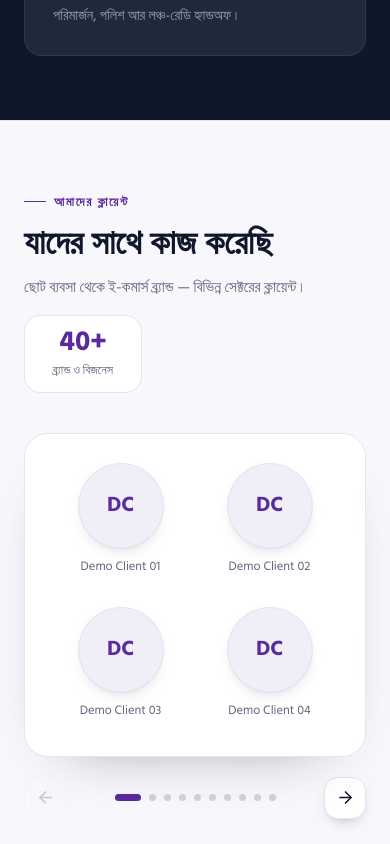
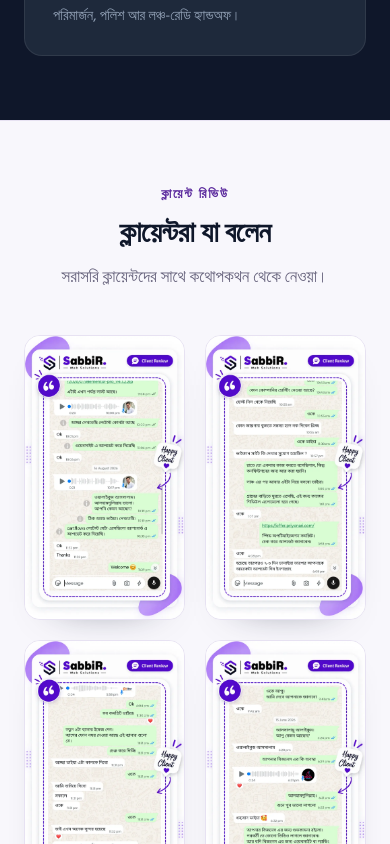
Before and after one commit to sourov6580/sabbir-web-solutions, a Next.js app: page / in a window 390 px wide. Shown: the part 5700-6544 px from the top of the page. Built offline with nearby package versions, Linux system fonts and the light colour scheme.

Commit message:
Add files via upload

```diff
--- a/components/Home.jsx
+++ b/components/Home.jsx
@@ -1,7 +1,7 @@
 "use client";
 
 import React, { useState, useEffect } from "react";
-import ClientLogos from "@/components/ClientLogos";
+import Reviews from "@/components/Reviews";
 import Link from "next/link";
 import {
   ArrowRight, ArrowUpRight, Globe, Video, Check, X,
@@ -299,8 +299,8 @@ export default function Home() {
         </div>
       </section>
 
-      {/* ============ CLIENT LOGOS ============ */}
-      <ClientLogos />
+      {/* ============ CLIENT REVIEWS ============ */}
+      <Reviews />
 
       {/* ============ TESTIMONIALS (আপাতত বন্ধ — আসল রিভিউ পেলে চালু করবেন) ============ */}
       {/*
--- /dev/null
+++ b/components/Reviews.jsx
@@ -0,0 +1,194 @@
+"use client";
+
+import React, { useState, useEffect, useCallback } from "react";
+import { X, ChevronLeft, ChevronRight, Maximize2 } from "lucide-react";
+import { reviews } from "@/content/site";
+import { Reveal, SectionHead } from "@/components/shared";
+import { C } from "@/components/tokens";
+
+const RATIO = "941 / 1672"; // রিভিউ ইমেজের অনুপাত
+
+function Lightbox({ items, index, setIndex, onClose }) {
+  const prev = useCallback(() => setIndex((i) => (i - 1 + items.length) % items.length), [items.length, setIndex]);
+  const next = useCallback(() => setIndex((i) => (i + 1) % items.length), [items.length, setIndex]);
+
+  useEffect(() => {
+    const onKey = (e) => {
+      if (e.key === "Escape") onClose();
+      if (e.key === "ArrowLeft") prev();
+      if (e.key === "ArrowRight") next();
+    };
+    document.addEventListener("keydown", onKey);
+    const prevOverflow = document.body.style.overflow;
+    document.body.style.overflow = "hidden";
+    return () => {
+      document.removeEventListener("keydown", onKey);
+      document.body.style.overflow = prevOverflow;
+    };
+  }, [onClose, prev, next]);
+
+  const item = items[index];
+  if (!item) return null;
+
+  const navBtn = {
+    width: 44,
+    height: 44,
+    borderRadius: 999,
+    border: "none",
+    cursor: "pointer",
+    background: "rgba(255,255,255,.14)",
+    color: "#fff",
+    display: "flex",
+    alignItems: "center",
+    justifyContent: "center",
+    flexShrink: 0,
+  };
+
+  return (
+    <div
+      onClick={onClose}
+      style={{
+        position: "fixed",
+        inset: 0,
+        zIndex: 130,
+        background: "rgba(10,12,24,.9)",
+        backdropFilter: "blur(6px)",
+        display: "flex",
+        alignItems: "center",
+        justifyContent: "center",
+        gap: 14,
+        padding: 20,
+        animation: "rvFade .18s ease",
+      }}
+    >
+      <style>{`
+        @keyframes rvFade { from { opacity: 0 } to { opacity: 1 } }
+        @keyframes rvPop { from { opacity: 0; transform: scale(.97) } to { opacity: 1; transform: none } }
+      `}</style>
+
+      {items.length > 1 && (
+        <button onClick={(e) => { e.stopPropagation(); prev(); }} aria-label="আগের রিভিউ" style={navBtn}>
+          <ChevronLeft size={22} />
+        </button>
+      )}
+
+      <div onClick={(e) => e.stopPropagation()} style={{ position: "relative", animation: "rvPop .22s ease" }}>
+        <button
+          onClick={onClose}
+          aria-label="বন্ধ করুন"
+          style={{ ...navBtn, position: "absolute", top: -54, right: 0, width: 38, height: 38 }}
+        >
+          <X size={20} />
+        </button>
+
+        <img
+          src={item.image}
+          alt={item.alt || "ক্লায়েন্ট রিভিউ"}
+          style={{
+            maxHeight: "84vh",
+            maxWidth: "88vw",
+            borderRadius: 14,
+            display: "block",
+            boxShadow: "0 30px 80px -20px rgba(0,0,0,.7)",
+          }}
+        />
+
+        <div style={{ marginTop: 12, textAlign: "center", color: "rgba(255,255,255,.75)", fontSize: 13 }}>
+          {index + 1} / {items.length}
+        </div>
+      </div>
+
+      {items.length > 1 && (
+        <button onClick={(e) => { e.stopPropagation(); next(); }} aria-label="পরের রিভিউ" style={navBtn}>
+          <ChevronRight size={22} />
+        </button>
+      )}
+    </div>
+  );
+}
+
+export default function Reviews() {
+  const items = reviews?.items || [];
+  const [open, setOpen] = useState(null);
+
+  if (items.length === 0) return null;
+
+  return (
+    <section style={{ background: C.light, borderTop: `1px solid ${C.line}`, borderBottom: `1px solid ${C.line}` }}>
+      <div className="mx-auto px-6 py-16" style={{ maxWidth: 1200 }}>
+        <style>{`
+          .rv-card { transition: transform .28s cubic-bezier(.34,1.3,.64,1), box-shadow .28s ease; }
+          .rv-card:hover { transform: translateY(-6px); box-shadow: 0 26px 50px -28px rgba(15,23,42,.6); }
+          .rv-card:hover .rv-overlay { opacity: 1; }
+        `}</style>
+
+        <Reveal>
+          <SectionHead eyebrow={reviews.eyebrow} title={reviews.title} sub={reviews.sub} />
+        </Reveal>
+
+        <div className="grid grid-cols-2 md:grid-cols-4 gap-5" style={{ marginTop: 44 }}>
+          {items.map((r, i) => (
+            <Reveal key={r.image} delay={(i % 4) * 0.07}>
+              <div
+                className="rv-card"
+                onClick={() => setOpen(i)}
+                style={{
+                  position: "relative",
+                  cursor: "zoom-in",
+                  borderRadius: 16,
+                  overflow: "hidden",
+                  background: "#fff",
+                  border: `1px solid ${C.line}`,
+                  boxShadow: "0 16px 40px -34px rgba(15,23,42,.7)",
+                }}
+              >
+                <div style={{ position: "relative", width: "100%", aspectRatio: RATIO }}>
+                  <img
+                    src={r.image}
+                    alt={r.alt || "ক্লায়েন্ট রিভিউ"}
+                    loading="lazy"
+                    style={{ position: "absolute", inset: 0, width: "100%", height: "100%", objectFit: "cover" }}
+                  />
+
+                  <div
+                    className="rv-overlay"
+                    style={{
+                      position: "absolute",
+                      inset: 0,
+                      opacity: 0,
+                      transition: "opacity .28s ease",
+                      background: "linear-gradient(180deg, rgba(15,23,42,0) 45%, rgba(15,23,42,.72) 100%)",
+                      display: "flex",
+                      alignItems: "flex-end",
+                      justifyContent: "center",
+                      paddingBottom: 16,
+                    }}
+                  >
+                    <span
+                      className="inline-flex items-center gap-2"
+                      style={{
+                        background: "#fff",
+                        color: C.navy,
+                        fontSize: 13,
+                        fontWeight: 600,
+                        padding: "8px 14px",
+                        borderRadius: 999,
+                      }}
+                    >
+                      <Maximize2 size={14} />
+                      বড় করে দেখুন
+                    </span>
+                  </div>
+                </div>
+              </div>
+            </Reveal>
+          ))}
+        </div>
+      </div>
+
+      {open !== null && (
+        <Lightbox items={items} index={open} setIndex={setOpen} onClose={() => setOpen(null)} />
+      )}
+    </section>
+  );
+}
--- a/content/site.js
+++ b/content/site.js
@@ -249,6 +249,19 @@ export const process = {
   ],
 };
 
+export const reviews = {
+  eyebrow: "ক্লায়েন্ট রিভিউ",
+  title: "ক্লায়েন্টরা যা বলেন",
+  sub: "সরাসরি ক্লায়েন্টদের সাথে কথোপকথন থেকে নেওয়া।",
+  // নতুন রিভিউ যোগ করতে নিচে একটা লাইন বাড়ান
+  items: [
+    { image: "/images/reviews/Review-1.webp", alt: "ক্লায়েন্ট রিভিউ ১" },
+    { image: "/images/reviews/Review-2.webp", alt: "ক্লায়েন্ট রিভিউ ২" },
+    { image: "/images/reviews/Review-3.webp", alt: "ক্লায়েন্ট রিভিউ ৩" },
+    { image: "/images/reviews/Review-4.webp", alt: "ক্লায়েন্ট রিভিউ ৪" },
+  ],
+};
+
 export const clients = {
   eyebrow: "আমাদের ক্লায়েন্ট",
   title: "যাদের সাথে কাজ করেছি",
```
